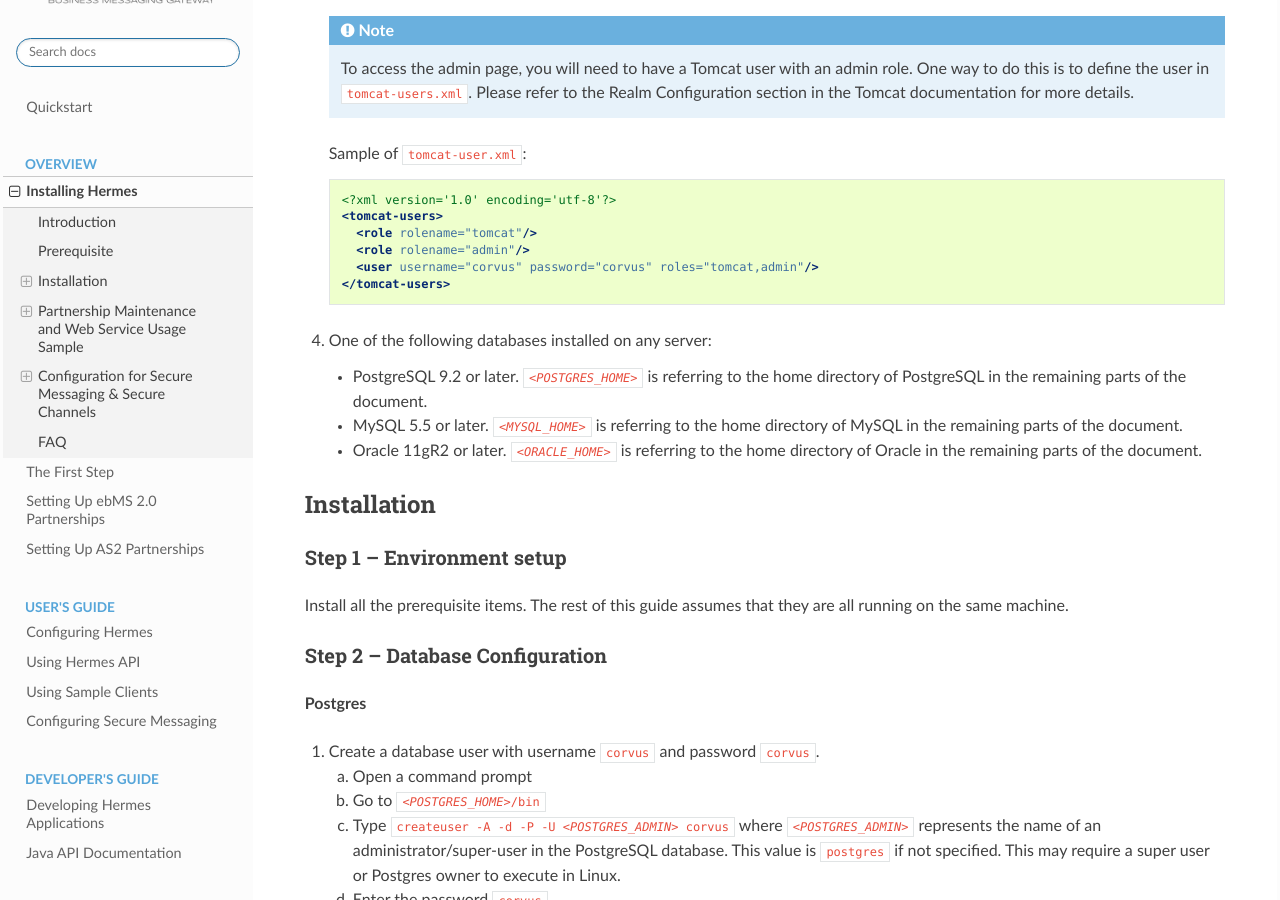
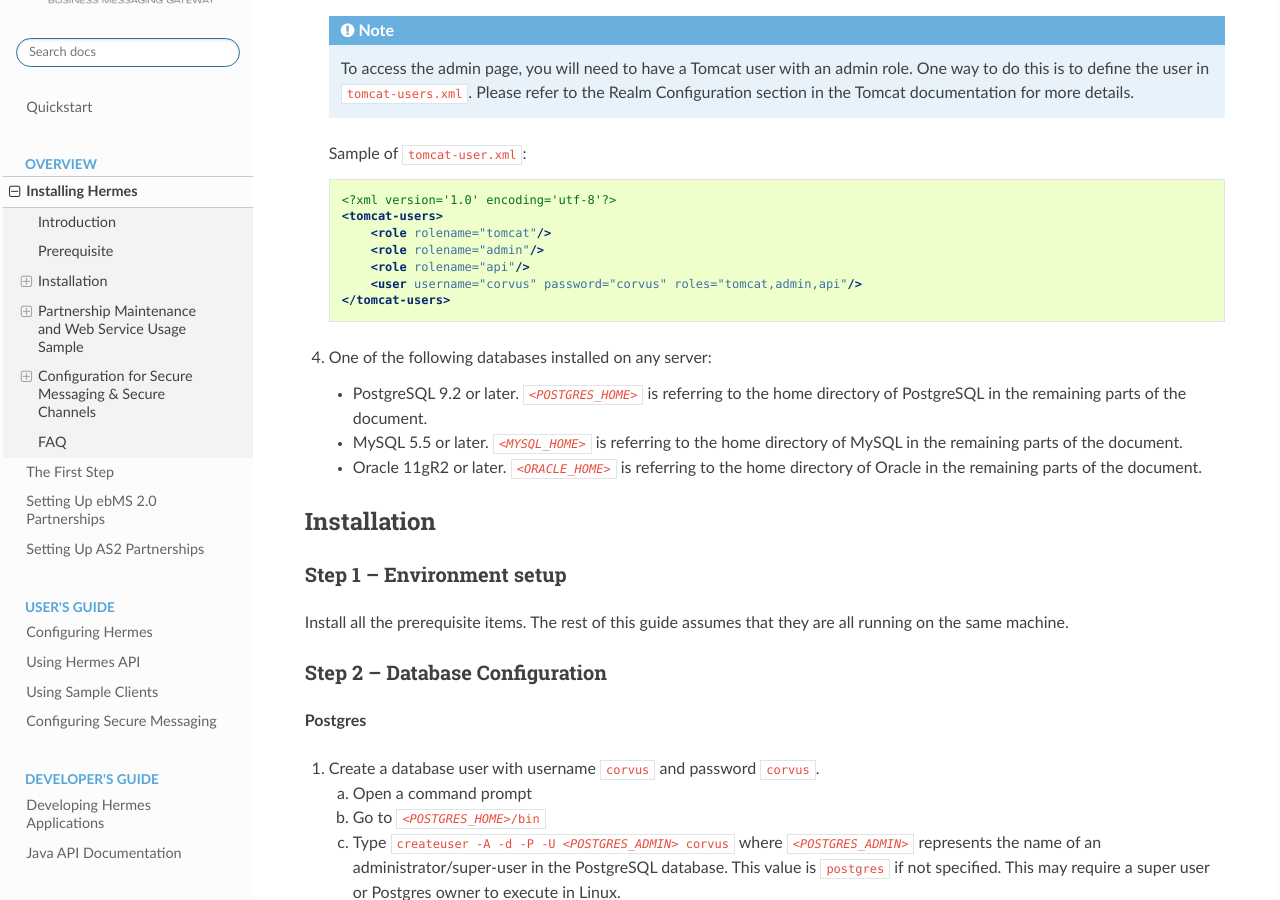
Before and after one commit to cecid/hermes-docs, a Sphinx documentation site: the page built from docs/source/installation.rst, in a window 1280 px wide and 900 px high, scrolled down 1161 px. Built offline with Sphinx 7.4.7 and the Read the Docs theme 2.0.0, drawn with Linux system fonts in a browser that asks for light colours; some of the changed text lies outside the part shown.

Commit message:
minor update on installation.rst

```diff
--- a/docs/source/installation.rst
+++ b/docs/source/installation.rst
@@ -63,9 +63,10 @@
 
       <?xml version='1.0' encoding='utf-8'?>
       <tomcat-users>
-        <role rolename="tomcat"/>
-        <role rolename="admin"/>
-        <user username="corvus" password="corvus" roles="tomcat,admin"/>
+          <role rolename="tomcat"/>
+          <role rolename="admin"/>
+          <role rolename="api"/>
+          <user username="corvus" password="corvus" roles="tomcat,admin,api"/>
       </tomcat-users>
 
 #. One of the following databases installed on any server:
```
Also changed, not shown: other parts of docs/source/installation.rst (+4 -0 lines), docs/source/_static/images/3-5-step-4-welcome-page.jpeg.
